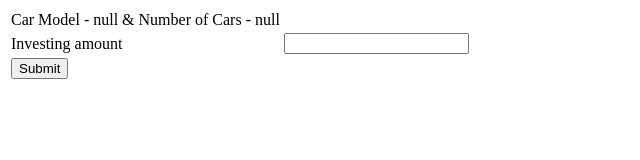
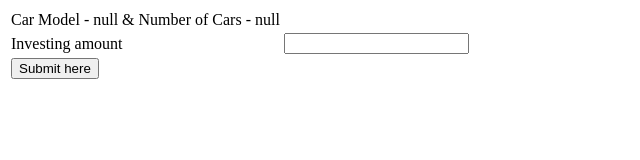
Before and after one commit to debo1305/demosite, a plain HTML site: page mid-page.html in a window 1280 px wide. Shown: the full height of the page, 0-640 px from the left. Drawn offline with Linux system fonts and the light colour scheme.

Commit message:
Update mid-page.html
labl on UI change from "submit" to "submit here"

```diff
--- a/mid-page.html
+++ b/mid-page.html
@@ -16,7 +16,7 @@
                 </td>
         </tr>
         <tr>
-                <td> <input type="submit" value="Submit" id="submitbtn"> </td>
+                <td> <input type="submit" value="Submit here" id="submitbtn"> </td>
             </tr>
     </table>
     <script type="text/javascript">
```
